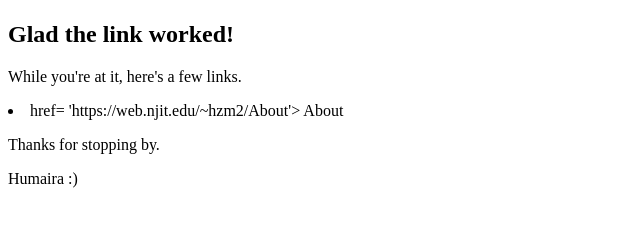
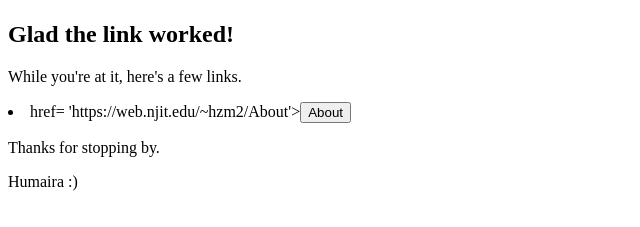
Before and after one commit to hzmansuri/is117fall2020, a plain HTML site: page index.html in a window 1280 px wide. Shown: the part 59-286 px from the top of the page, without its empty margins (0-640 px from the left). Drawn offline with Linux system fonts and the light colour scheme.

Commit message:
forgot the button tags. now it should be a link. i hope.

```diff
--- a/index.html
+++ b/index.html
@@ -13,7 +13,7 @@
 
     <p>While you're at it, here's a few links.</p>
 <u1 Class="Header"></u1>
-    <li><a>href= 'https://web.njit.edu/~hzm2/About'> About</a></li>
+    <li><a>href= 'https://web.njit.edu/~hzm2/About'><button>About</button></a></li>
 
 
     <p>Thanks for stopping by.</p>
```
